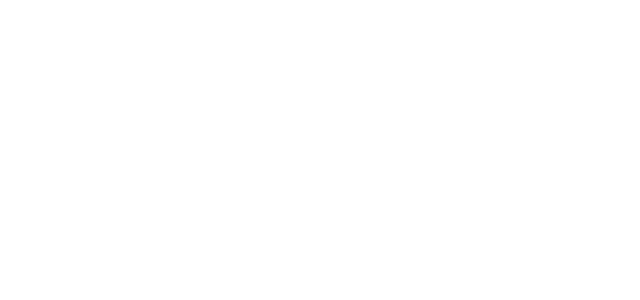
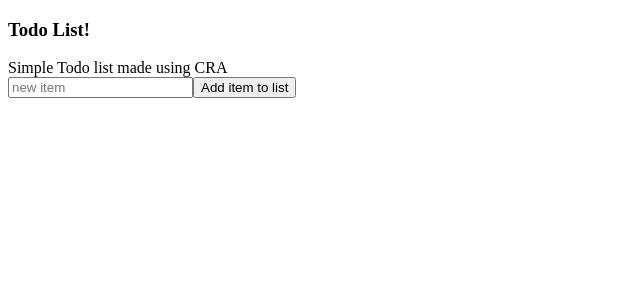
Before and after one commit to farhan-navas/todo-list, a React (Create React App) app: page / in a window 1280 px wide. Shown: the top 300 px of the page, without its empty margins (0-640 px from the left). Built offline with nearby package versions, Linux system fonts and the light colour scheme.

Commit message:
Able to Add components to Todo List, basic functionalities all done

```diff
--- a/package.json
+++ b/package.json
@@ -8,7 +8,8 @@
     "@testing-library/user-event": "^13.5.0",
     "react": "^18.2.0",
     "react-dom": "^18.2.0",
-    "react-scripts": "5.0.1",
+    "react-scripts": "^2.1.3",
+    "uuid": "^9.0.0",
     "web-vitals": "^2.1.4"
   },
   "scripts": {
--- a/src/App.js
+++ b/src/App.js
@@ -1,7 +1,10 @@
+import React from 'react'
+import TodoList from './TodoList'
+
 function App() {
   return (
     <div className="App">
-
+        <TodoList />
     </div>
   );
 }
--- /dev/null
+++ b/src/Todo.js
@@ -0,0 +1,25 @@
+import React, { Component } from 'react'
+
+class Todo extends Component {
+    // constructor(props) {
+    //     super(props);
+    //     this.handleClick = this.handleClick
+    // }
+
+    // handleClick() {
+
+    // }
+
+    render() {
+        return (
+            <div>
+                <div className='Todo'>
+                    {this.props.message}
+                </div>
+                <button>X</button>
+            </div>
+        )
+    }
+}
+
+export default Todo
--- /dev/null
+++ b/src/TodoForm.js
@@ -0,0 +1,38 @@
+import React, { Component } from 'react'
+
+class TodoForm extends Component {
+    constructor(props) {
+        super(props)
+        this.state = { message: "" }
+        this.handleChange = this.handleChange.bind(this)
+        this.handleSubmit = this.handleSubmit.bind(this)
+    }
+
+    handleChange(evt) {
+        this.setState({ message: evt.target.value })
+    }
+
+    handleSubmit(evt) {
+        evt.preventDefault()
+        this.props.addTodo(this.state.message)
+        this.setState({ message: "" })
+    }
+
+    render() {
+        return (
+            <div className='TodoForm'>
+                <form onSubmit={this.handleSubmit}>
+                    <input
+                        type='text'
+                        placeholder='new item'
+                        value={this.state.message}
+                        onChange={this.handleChange}
+                    />
+                <button>Add item to list</button>
+                </form>
+            </div>
+        )
+    }
+}
+
+export default TodoForm
--- /dev/null
+++ b/src/TodoList.js
@@ -0,0 +1,37 @@
+import React, { Component } from 'react'
+import TodoForm from './TodoForm'
+import Todo from './Todo'
+import { v4 as uuidv4 } from 'uuid'
+
+class TodoList extends Component {
+    constructor(props) {
+        super(props);
+        this.state = { messages: [] }
+        this.addTodo = this.addTodo.bind(this)
+    }
+
+    addTodo(message) {
+        console.log("adding todo!")
+        let newMessage = [ ...this.state.messages, message]
+        this.setState({ messages: newMessage })
+    }
+
+    render() {
+        const boxes = this.state.messages.map(message => {
+            const key = uuidv4()
+            return <Todo key={key} id={key} message={message} />
+        })
+        return (
+            <div className='TodoList'>
+                <h3 className='TodoList-header'>Todo List!</h3>
+                <div className='TodoList-description'>Simple Todo list made using CRA</div>
+                <div className='TodoList-boxes'>
+                    {boxes}
+                </div>
+                <TodoForm addTodo={this.addTodo} />
+            </div>
+        )
+    }
+}
+
+export default TodoList
```
Also changed, not shown: 1 other file (tests, documents, lock files or other folders).
